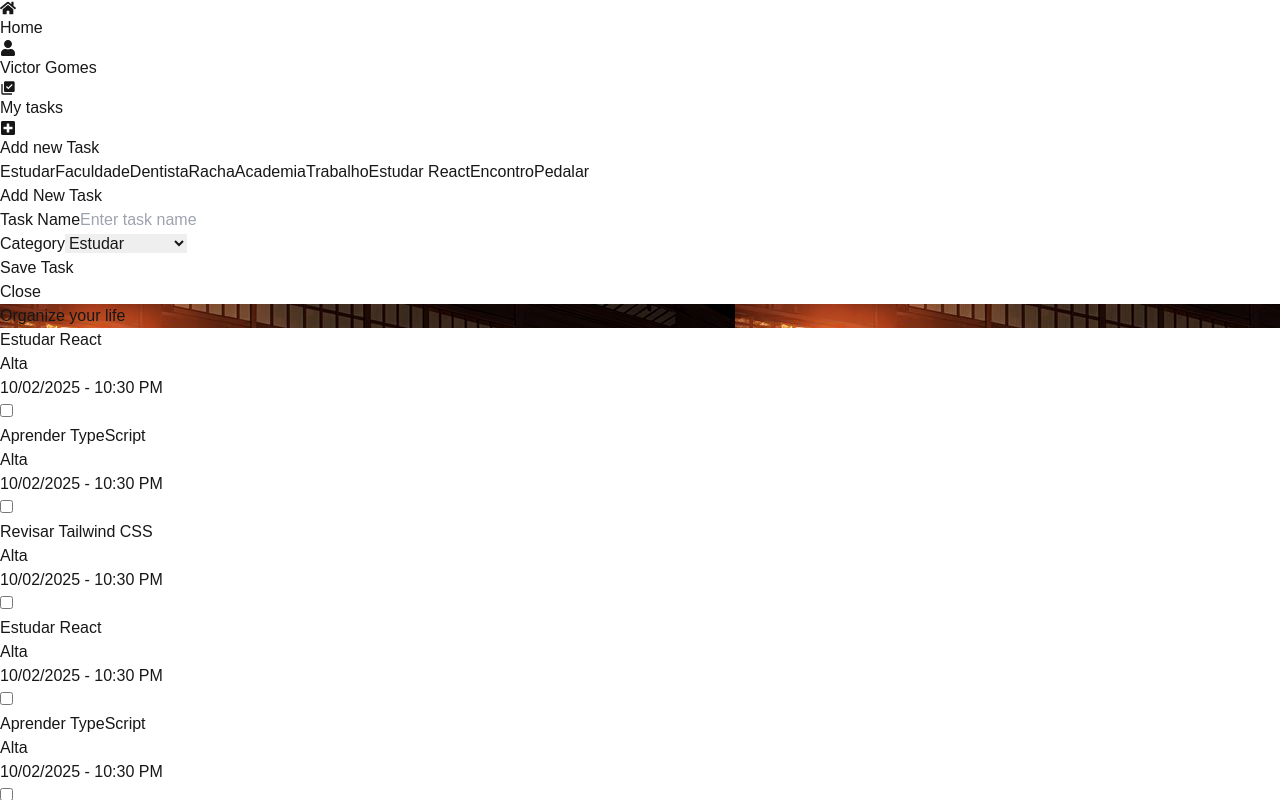
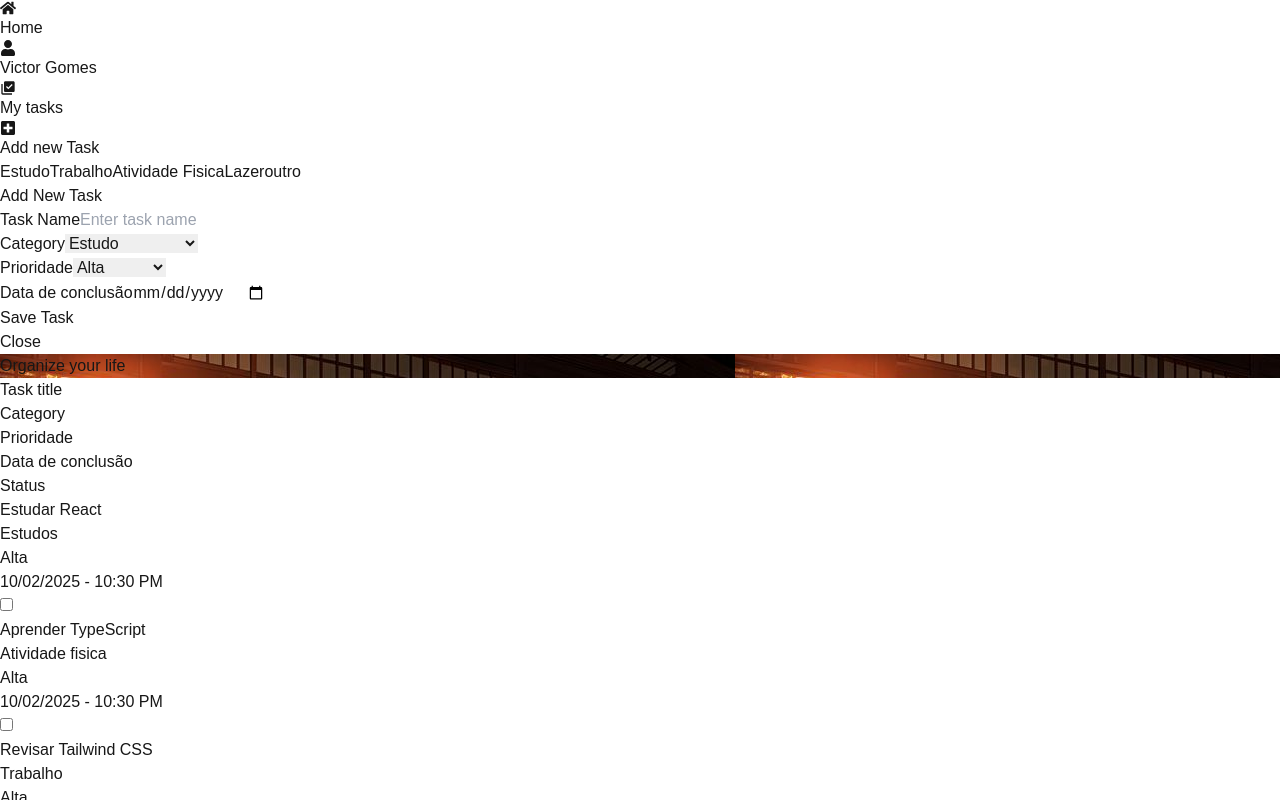
Before and after one commit to victorgomesc/ToDo-DevInDev, a Next.js app: page / in a window 1280 px wide. Both pictures are taken after a click on the button "Add new Task". Shown: the top 800 px of the page. Built offline with nearby package versions, Linux system fonts and the light colour scheme.

Commit message:
feat: implement your tasks

```diff
--- a/src/components/NavbarLeft.tsx
+++ b/src/components/NavbarLeft.tsx
@@ -14,9 +14,12 @@ const NavbarLeft = () => {
   ];
 
   const categories = [
-    'Estudar', 'Faculdade', 'Dentista', 'Racha', 'Academia',
-    'Trabalho', 'Estudar React', 'Encontro', 'Pedalar'
+    'Estudo', 'Trabalho', 'Atividade Fisica', 'Lazer', 'outro'
   ];
+
+  const prioridades = [
+    'Alta', 'Media', 'Moderada', 'Altissima'
+  ]
 
   const renderNavItems = (items) => {
     return items.map(item => (
@@ -92,6 +95,21 @@ const NavbarLeft = () => {
                   ))}
                 </select>
               </div>
+              <div>
+              <label className="block text-sm text-zinc-400">Prioridade</label>
+                <select className="w-full p-2 rounded bg-zinc-800 text-zinc-200 border border-zinc-700 focus:outline-none focus:ring focus:ring-zinc-600">
+                {prioridades.map((prioridade) => (
+                    <option key={prioridade} value={prioridade}>{prioridade}</option>
+                  ))}
+                </select>
+              </div>
+              <div>
+              <label className="block text-sm text-zinc-400">Data de conclusão</label>
+              <input
+                  type="date"
+                  className="w-full p-2 rounded bg-zinc-800 text-zinc-200 border border-zinc-700 focus:outline-none focus:ring focus:ring-zinc-600"
+                />
+              </div>
               <button
                 type="submit"
                 className="w-full py-2 bg-green-600 text-zinc-100 rounded hover:bg-green-700"
--- a/src/components/Tascks.tsx
+++ b/src/components/Tascks.tsx
@@ -4,6 +4,7 @@ import React, { useState } from 'react';
 interface Task {
   id: number;
   title: string;
+  category: string;
   date: string;
   prioridade: string;
   completed: boolean;
@@ -12,12 +13,12 @@ interface Task {
 const TaskTable: React.FC = () => {
   // Lista de tarefas (inicialmente com algumas tarefas)
   const [tasks, setTasks] = useState<Task[]>([
-    { id: 1, title: 'Estudar React', prioridade: "Alta", date: "10/02/2025 - 10:30 PM", completed: false },
-    { id: 2, title: 'Aprender TypeScript', prioridade: "Alta", date: "10/02/2025 - 10:30 PM", completed: false },
-    { id: 3, title: 'Revisar Tailwind CSS', prioridade: "Alta", date: "10/02/2025 - 10:30 PM", completed: false },
-    { id: 4, title: 'Estudar React', prioridade: "Alta", date: "10/02/2025 - 10:30 PM", completed: false },
-    { id: 5, title: 'Aprender TypeScript', prioridade: "Alta", date: "10/02/2025 - 10:30 PM", completed: false },
-    { id: 6, title: 'Revisar Tailwind CSS', prioridade: "Alta", date: "10/02/2025 - 10:30 PM", completed: false },
+    { id: 1, title: 'Estudar React', category: "Estudos", prioridade: "Alta", date: "10/02/2025 - 10:30 PM", completed: false },
+    { id: 2, title: 'Aprender TypeScript', category: "Atividade fisica", prioridade: "Alta", date: "10/02/2025 - 10:30 PM", completed: false },
+    { id: 3, title: 'Revisar Tailwind CSS', category: "Trabalho", prioridade: "Alta", date: "10/02/2025 - 10:30 PM", completed: false },
+    { id: 4, title: 'Estudar React', category: "Lazer", prioridade: "Alta", date: "10/02/2025 - 10:30 PM", completed: false },
+    { id: 5, title: 'Aprender TypeScript', category: "Outro", prioridade: "Alta", date: "10/02/2025 - 10:30 PM", completed: false },
+    { id: 6, title: 'Revisar Tailwind CSS', category: "Lazer", prioridade: "Alta", date: "10/02/2025 - 10:30 PM", completed: false },
   ]);
 
   // Função para alternar o estado de uma tarefa (completa / não completa)
@@ -30,27 +31,49 @@ const TaskTable: React.FC = () => {
   };
 
   return (
-    <div className="w-4/5 items-center bg-zinc-950 text-center flex flex-col justify-center mt-10">
+    <div className="w-11/12 items-center bg-zinc-950 text-center flex flex-col justify-center mt-10">
       <div className="w-full rounded-lg">
+      <div className='flex' >
+            <div className="border bg-zinc-900 font-bold border-gray-500 w-full items-center justify-center rounded-lg mb-6 flex">
+              <div className={`p-4 w-1/5 text-left 'line-through text-gray-500' : ''}`}>
+                Task title
+              </div>
+              <div className={`p-4 w-1/5 'line-through text-gray-500' : ''}`}>
+                Category
+              </div>
+              <div className={`p-4 w-1/5 'line-through text-gray-500' : ''}`}>
+                Prioridade
+              </div>
+              <div className={`p-4 w-1/5 'line-through text-gray-500' : ''}`}>
+                Data de conclusão
+              </div>
+              <div className="p-4 w-1/5">
+                Status
+              </div>
+            </div>
+            </div>
 
           {tasks.map(task => (
             <div className='flex' key={task.id} >
             <div className="border border-gray-500 w-full items-center justify-center rounded-lg mb-6 flex">
-              <div className={`p-4 w-1/4 ${task.completed ? 'line-through text-gray-500' : ''}`}>
+              <div className={`p-4 w-1/5 text-left ${task.completed ? 'line-through text-gray-500' : ''}`}>
                 {task.title}
               </div>
-              <div className={`p-4 w-1/4 ${task.completed ? 'line-through text-gray-500' : ''}`}>
+              <div className={`p-4 w-1/5 ${task.completed ? 'line-through text-gray-500' : ''}`}>
+                {task.category}
+              </div>
+              <div className={`p-4 w-1/5 ${task.completed ? 'line-through text-gray-500' : ''}`}>
                 {task.prioridade}
               </div>
-              <div className={`p-4 w-1/4 ${task.completed ? 'line-through text-gray-500' : ''}`}>
+              <div className={`p-4 w-1/5 ${task.completed ? 'line-through text-gray-500' : ''}`}>
                 {task.date}
               </div>
-              <div className="p-4 w-1/4">
+              <div className="p-4 w-1/5">
                 <input
                   type="checkbox"
                   checked={task.completed}
                   onChange={() => toggleTaskCompletion(task.id)}
-                  className="w-5 h-5 text-blue-500"
+                  className="w-5 h-5 text-blue-500 text-right"
                 />
               </div>
             </div>
```
